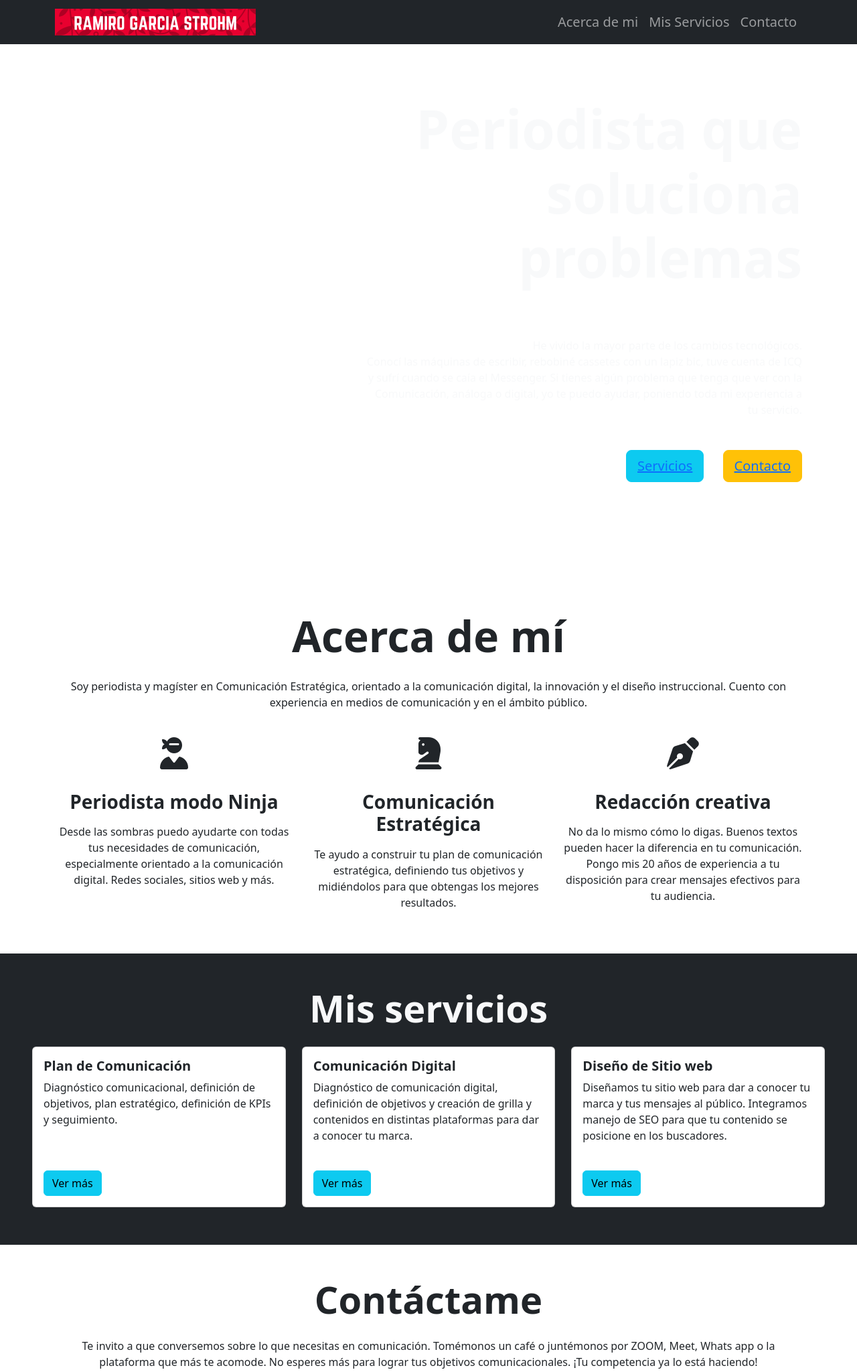
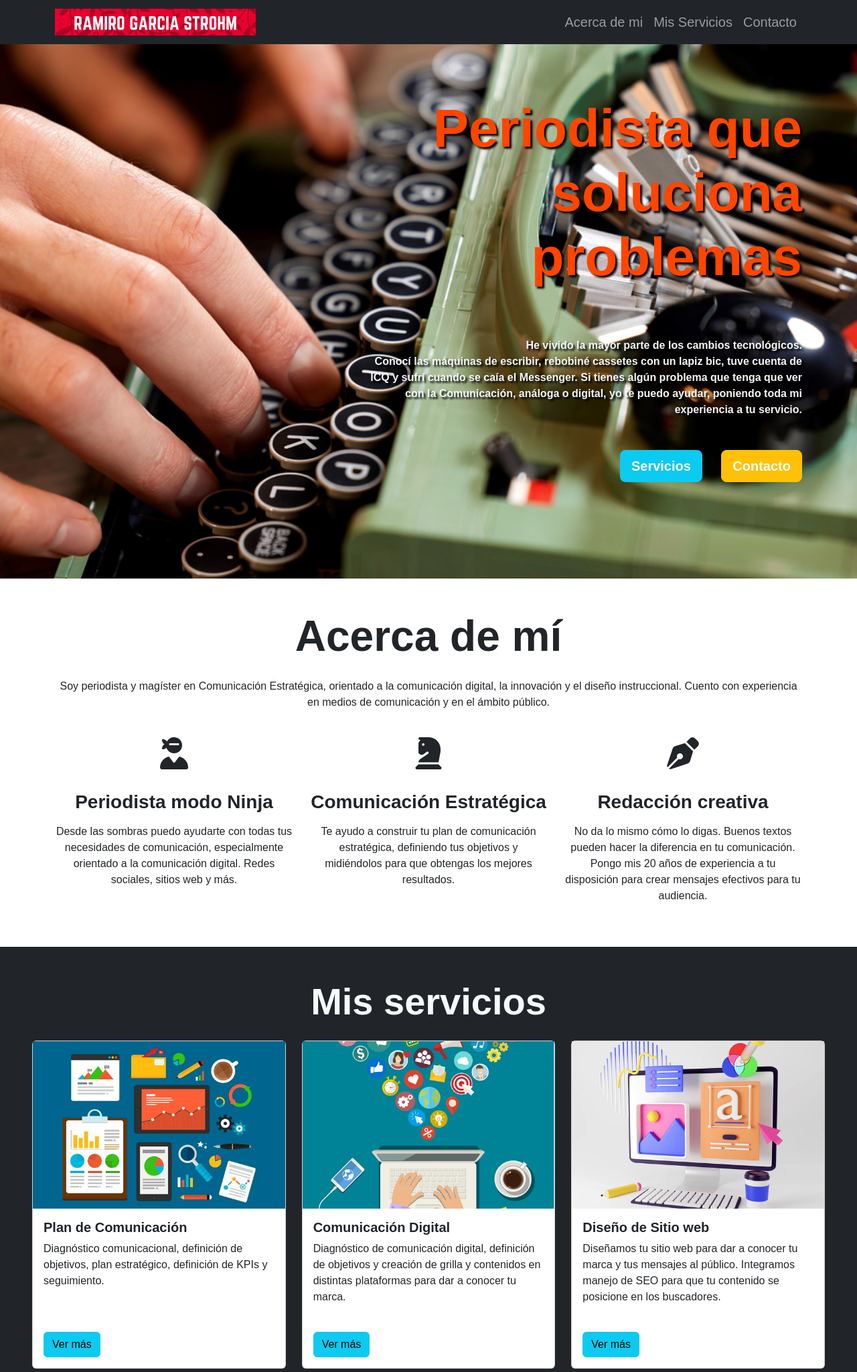
Before and after one commit to mraguilerag/greyw01f.github.io, a plain HTML site: page index.html in a window 1280 px wide. Shown: the top 2049 px of the page at 67% size. Drawn offline with nearby package versions, Linux system fonts and the light colour scheme.

Commit message:
sube estilos

```diff
--- /dev/null
+++ b/assets/css/estilos.css
@@ -0,0 +1,59 @@
+body {
+  font-family: "Raleway", sans-serif;
+}
+
+
+/* Hero Section */
+
+#Hero-Section {
+  background-image: url("../img/bg-type.jpg");
+  background-repeat: no-repeat;
+  background-size: cover;
+  background-position: left;
+}
+
+/*botones header */
+#boton1, #boton2{
+  text-decoration: none;
+  color:white;
+  font-weight: bold;
+}
+
+/*titulo soy */
+h1 {
+  color: orangered;
+  text-shadow: 3px 3px 3px black;
+}
+
+#describe {
+  color:whitesmoke;
+  text-shadow: 3px 3px 3px black;
+  font-weight: bold;
+  font-family: Arial, Helvetica, sans-serif;
+}
+/* Mis trabajos */
+
+#Mis-trabajos .image-top {
+  height: 250px;
+  background-repeat: no-repeat;
+  background-size: cover;
+  background-position: center;
+}
+
+/* Contacto */
+
+#Contacto form label {
+  font-weight: 700;
+  color: #373a3c;
+}
+
+@media (max-width: 768px) {
+  #Contacto form label {
+    font-weight: 400;
+  }
+
+  .navbar-brand{
+    width: 100px;
+  }
+
+}
--- a/index.html
+++ b/index.html
@@ -6,6 +6,7 @@
     <title>Ramiro García CV</title>
     <link href="https://cdn.jsdelivr.net/npm/bootstrap@5.3.3/dist/css/bootstrap.min.css" rel="stylesheet" integrity="sha384-QWTKZyjpPEjISv5WaRU9OFeRpok6YctnYmDr5pNlyT2bRjXh0JMhjY6hW+ALEwIH" crossorigin="anonymous">
     <script src="https://kit.fontawesome.com/1e5db9f005.js" crossorigin="anonymous"></script>
+    <link rel="stylesheet" href="assets/css/estilos.css">
 </head>
 
 <body>
```
